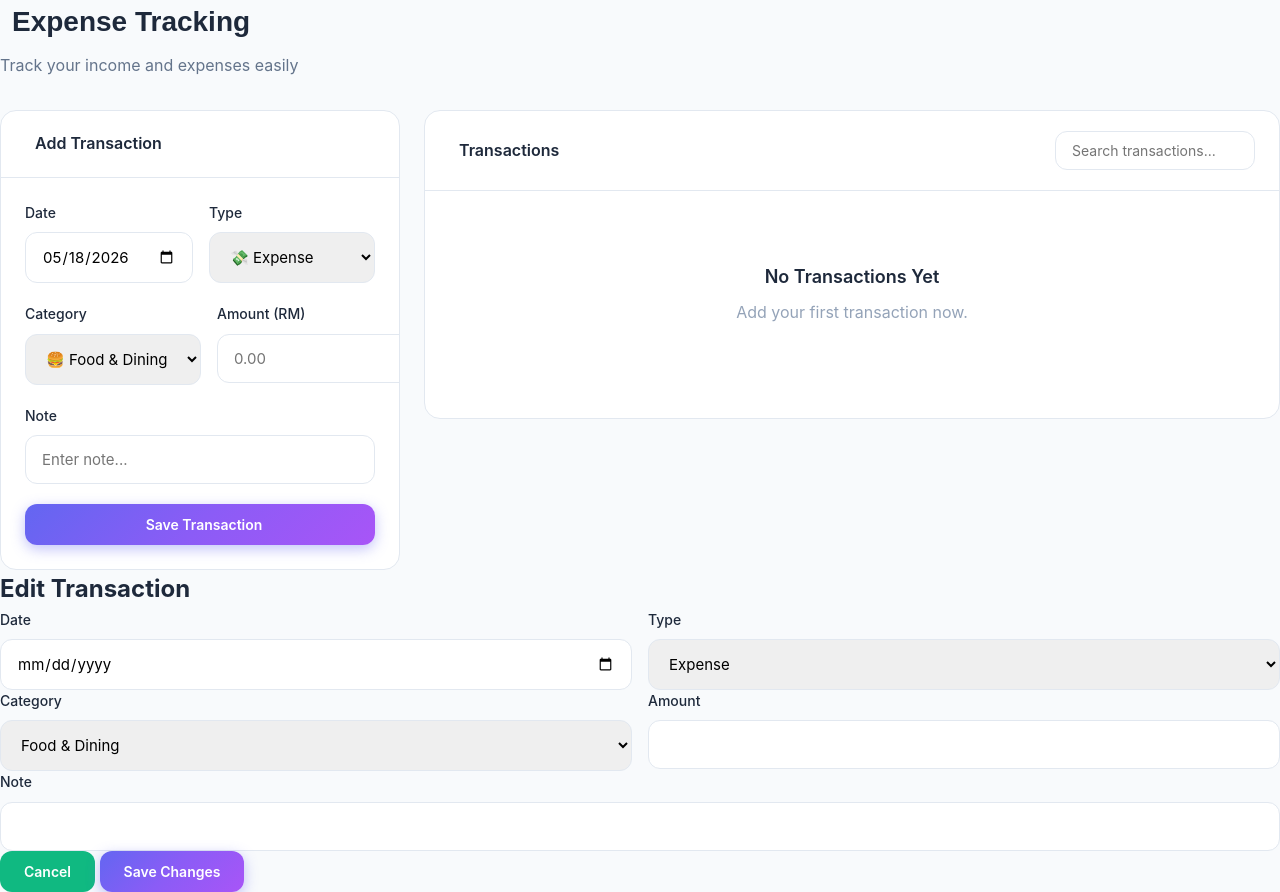
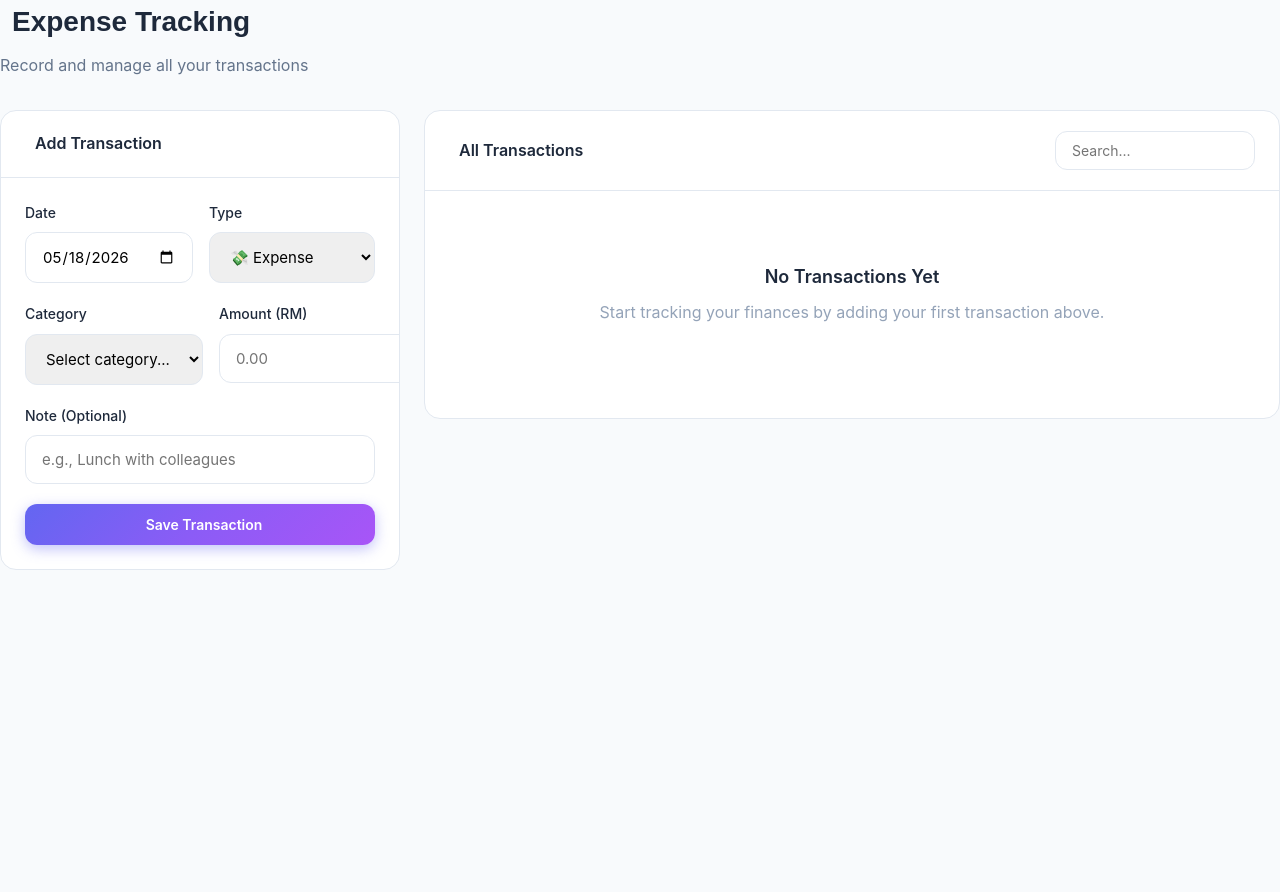
Before and after one commit to jt2911/budget-master, a Flask app: template templates/expenses.html in a window 1280 px wide. After the commit the page ends 570 px from the top, so only its background shows below. Run offline with Flask 3, Linux system fonts and the light colour scheme; the template is opened without the code that fills it, so the values that code supplies are empty.

Commit message:
Add files via upload

```diff
--- a/templates/expenses.html
+++ b/templates/expenses.html
@@ -6,30 +6,29 @@
 <div class="page-container">
     <div class="page-header reveal">
         <div class="page-title">
-            <h1><i class="fas fa-wallet"></i> Expense Tracking</h1>
-            <p>Track your income and expenses easily</p>
+            <h1><i class="fas fa-receipt"></i> Expense Tracking</h1>
+            <p>Record and manage all your transactions</p>
         </div>
     </div>
 
     <div class="page-grid">
-        <!-- Add Transaction -->
+        <!-- Add Transaction Form -->
         <div class="form-section reveal">
-            <div class="card glass-card">
+            <div class="card">
                 <div class="card-header">
                     <h2><i class="fas fa-plus-circle"></i> Add Transaction</h2>
                 </div>
-
                 <div class="card-body">
                     <form method="POST" action="{{ url_for('expenses') }}" class="transaction-form">
                         <div class="form-row">
                             <div class="form-group">
-                                <label>Date</label>
-                                <input type="date" name="date" id="date" required>
+                                <label for="date">Date</label>
+                                <input type="date" id="date" name="date" required
+                                       value="{{ now().strftime('%Y-%m-%d') if now is defined else '' }}">
                             </div>
-
                             <div class="form-group">
-                                <label>Type</label>
-                                <select name="type" required>
+                                <label for="type">Type</label>
+                                <select id="type" name="type" required>
                                     <option value="expense">💸 Expense</option>
                                     <option value="income">💰 Income</option>
                                 </select>
@@ -38,29 +37,32 @@
 
                         <div class="form-row">
                             <div class="form-group">
-                                <label>Category</label>
-                                <select name="category" required>
+                                <label for="category">Category</label>
+                                <select id="category" name="category" required>
+                                    <option value="">Select category...</option>
+                                    <option value="Necessities">🏠 Necessities</option>
                                     <option value="Food & Dining">🍔 Food & Dining</option>
                                     <option value="Transport">🚗 Transport</option>
-                                    <option value="Shopping">🛍 Shopping</option>
                                     <option value="Entertainment">🎮 Entertainment</option>
+                                    <option value="Shopping">🛍️ Shopping</option>
+                                    <option value="Health">💊 Health</option>
                                     <option value="Education">📚 Education</option>
-                                    <option value="Health">💊 Health</option>
-                                    <option value="Bills">📄 Bills</option>
+                                    <option value="Bills">📄 Bills & Utilities</option>
                                     <option value="Savings">💎 Savings</option>
                                     <option value="Others">📦 Others</option>
                                 </select>
                             </div>
-
                             <div class="form-group">
-                                <label>Amount (RM)</label>
-                                <input type="number" step="0.01" min="0.01" name="amount" placeholder="0.00" required>
+                                <label for="amount">Amount (RM)</label>
+                                <input type="number" id="amount" name="amount" required
+                                       min="0.01" step="0.01" placeholder="0.00">
                             </div>
                         </div>
 
                         <div class="form-group">
-                            <label>Note</label>
-                            <input type="text" name="note" placeholder="Enter note...">
+                            <label for="note">Note (Optional)</label>
+                            <input type="text" id="note" name="note"
+                                   placeholder="e.g., Lunch with colleagues">
                         </div>
 
                         <button type="submit" class="btn btn-primary btn-block">
@@ -71,62 +73,49 @@
             </div>
         </div>
 
-        <!-- Transaction List -->
+        <!-- Transactions List -->
         <div class="list-section reveal">
-            <div class="card glass-card">
+            <div class="card">
                 <div class="card-header">
-                    <h2><i class="fas fa-list"></i> Transactions</h2>
-
-                    <input type="text" id="searchTransactions" class="search-input" placeholder="Search transactions...">
+                    <h2><i class="fas fa-list"></i> All Transactions</h2>
+                    <div class="filter-group">
+                        <input type="text" id="searchTransactions" placeholder="Search..." class="search-input">
+                    </div>
                 </div>
-
                 <div class="card-body">
-                    {% if expenses %}
                     <div class="transactions-table-wrapper">
+                        {% if expenses %}
                         <table class="transactions-table">
                             <thead>
                                 <tr>
                                     <th>Date</th>
                                     <th>Category</th>
+                                    <th>Note</th>
                                     <th>Type</th>
                                     <th>Amount</th>
-                                    <th>Note</th>
                                     <th>Actions</th>
                                 </tr>
                             </thead>
-
                             <tbody id="transactionsBody">
-                                {% for expense in expenses %}
-                                <tr>
+                                {% for expense in expenses|reverse %}
+                                <tr class="transaction-row {{ expense.type }}">
                                     <td>{{ expense.date }}</td>
-
                                     <td>
-                                        <span class="category-badge">
-                                            {{ expense.category }}
+                                        <span class="category-badge">{{ expense.category }}</span>
+                                    </td>
+                                    <td class="note-cell">{{ expense.note or '-' }}</td>
+                                    <td>
+                                        <span class="type-badge {{ expense.type }}">
+                                            {{ expense.type|capitalize }}
                                         </span>
                                     </td>
-
+                                    <td class="amount-cell {{ expense.type }}">
+                                        {% if expense.type == 'income' %}+{% else %}-{% endif %}RM{{ "%.2f"|format(expense.amount) }}
+                                    </td>
                                     <td>
-                                        {% if expense.type == 'income' %}
-                                        <span class="type-badge income">Income</span>
-                                        {% else %}
-                                        <span class="type-badge expense">Expense</span>
-                                        {% endif %}
-                                    </td>
-
-                                    <td class="amount-cell {{ expense.type }}">
-                                        {% if expense.type == 'income' %}
-                                            +RM{{ '%.2f'|format(expense.amount) }}
-                                        {% else %}
-                                            -RM{{ '%.2f'|format(expense.amount) }}
-                                        {% endif %}
-                                    </td>
-
-                                    <td>{{ expense.note or '-' }}</td>
-
-                                    <td>
-                                        <button type="button"
-                                            class="btn-icon edit"
+                                        <!-- Edit Button -->
+                                        <button type="button" class="btn-icon edit"
+                                            title="Edit"
                                             onclick="openEditModal(
                                                 '{{ expense.id }}',
                                                 '{{ expense.date }}',
@@ -134,16 +123,13 @@
                                                 '{{ expense.category }}',
                                                 '{{ expense.amount }}',
                                                 '{{ expense.note or '' }}'
-                                            )">
-                                            <i class="fas fa-edit"></i>
+                                            )">Edit
+                                            <i class="fas fa-pencil-alt"></i>
                                         </button>
-
-                                        <form method="POST"
-                                            action="{{ url_for('delete_expense', expense_id=expense.id) }}"
-                                            style="display:inline;"
-                                            onsubmit="return confirm('Delete this transaction?')">
-
-                                            <button type="submit" class="btn-icon danger">
+                                        <!-- Delete Button -->
+                                        <form method="POST" action="{{ url_for('delete_expense', expense_id=expense.id) }}"
+                                              style="display: inline;" onsubmit="return confirm('Delete this transaction?')">
+                                            <button type="submit" class="btn-icon danger" title="Delete">Delete
                                                 <i class="fas fa-trash"></i>
                                             </button>
                                         </form>
@@ -152,71 +138,74 @@
                                 {% endfor %}
                             </tbody>
                         </table>
+                        {% else %}
+                        <div class="empty-state">
+                            <i class="fas fa-receipt"></i>
+                            <h3>No Transactions Yet</h3>
+                            <p>Start tracking your finances by adding your first transaction above.</p>
+                        </div>
+                        {% endif %}
                     </div>
-                    {% else %}
-                    <div class="empty-state">
-                        <i class="fas fa-receipt"></i>
-                        <h3>No Transactions Yet</h3>
-                        <p>Add your first transaction now.</p>
-                    </div>
-                    {% endif %}
                 </div>
             </div>
         </div>
     </div>
 </div>
 
-<!-- Edit Modal -->
-<div id="editModal" class="modal-overlay">
-    <div class="modal-box">
-        <h2>Edit Transaction</h2>
-
-        <form method="POST" id="editForm">
+<!-- ── Edit Modal ── -->
+<div id="editModal" style="display:none; position:fixed; inset:0; background:rgba(0,0,0,0.45);
+     z-index:1000; align-items:center; justify-content:center;">
+    <div style="background:#8c55fb; border-radius:12px; padding:1.5rem; width:100%; max-width:500px; margin:1rem;">
+        <h3 style="margin:0 0 1.25rem; font-size:1.1rem;">
+            <i class="fas fa-pencil-alt"></i> Edit Transaction
+        </h3>
+        <form method="POST" id="editForm" action="">
             <div class="form-row">
                 <div class="form-group">
-                    <label>Date</label>
-                    <input type="date" name="date" id="edit_date" required>
+                    <label for="edit_date">Date</label>
+                    <input type="date" id="edit_date" name="date" required>
                 </div>
-
                 <div class="form-group">
-                    <label>Type</label>
-                    <select name="type" id="edit_type" required>
-                        <option value="expense">Expense</option>
-                        <option value="income">Income</option>
+                    <label for="edit_type">Type</label>
+                    <select id="edit_type" name="type" required>
+                        <option value="expense">💸 Expense</option>
+                        <option value="income">💰 Income</option>
                     </select>
                 </div>
             </div>
-
             <div class="form-row">
                 <div class="form-group">
-                    <label>Category</label>
-                    <select name="category" id="edit_category" required>
-                        <option value="Food & Dining">Food & Dining</option>
-                        <option value="Transport">Transport</option>
-                        <option value="Shopping">Shopping</option>
-                        <option value="Entertainment">Entertainment</option>
-                        <option value="Education">Education</option>
-                        <option value="Health">Health</option>
-                        <option value="Bills">Bills</option>
-                        <option value="Savings">Savings</option>
-                        <option value="Others">Others</option>
+                    <label for="edit_category">Category</label>
+                    <select id="edit_category" name="category" required>
+                        <option value="Necessities">🏠 Necessities</option>
+                        <option value="Food & Dining">🍔 Food & Dining</option>
+                        <option value="Transport">🚗 Transport</option>
+                        <option value="Entertainment">🎮 Entertainment</option>
+                        <option value="Shopping">🛍️ Shopping</option>
+                        <option value="Health">💊 Health</option>
+                        <option value="Education">📚 Education</option>
+                        <option value="Bills">📄 Bills & Utilities</option>
+                        <option value="Savings">💎 Savings</option>
+                        <option value="Others">📦 Others</option>
                     </select>
                 </div>
-
                 <div class="form-group">
-                    <label>Amount</label>
-                    <input type="number" step="0.01" name="amount" id="edit_amount" required>
+                    <label for="edit_amount">Amount (RM)</label>
+                    <input type="number" id="edit_amount" name="amount" required
+                           min="0.01" step="0.01" placeholder="0.00">
                 </div>
             </div>
-
             <div class="form-group">
-                <label>Note</label>
-                <input type="text" name="note" id="edit_note">
+                <label for="edit_note">Note (Optional)</label>
+                <input type="text" id="edit_note" name="note" placeholder="e.g., Lunch with colleagues">
             </div>
-
-            <div class="modal-actions">
-                <button type="button" class="btn btn-secondary" onclick="closeEditModal()">Cancel</button>
-                <button type="submit" class="btn btn-primary">Save Changes</button>
+            <div style="display:flex; gap:0.75rem; margin-top:1.25rem; justify-content:flex-end;">
+                <button type="button" class="btn btn-secondary" onclick="closeEditModal()">
+                    Cancel
+                </button>
+                <button type="submit" class="btn btn-primary">
+                    <i class="fas fa-save"></i> Save Changes
+                </button>
             </div>
         </form>
     </div>
@@ -225,24 +214,19 @@
 
 {% block scripts %}
 <script>
+// Search functionality
+document.getElementById('searchTransactions')?.addEventListener('input', function(e) {
+    const search = e.target.value.toLowerCase();
+    document.querySelectorAll('#transactionsBody tr').forEach(row => {
+        const text = row.textContent.toLowerCase();
+        row.style.display = text.includes(search) ? '' : 'none';
+    });
+});
+
+// Set default date
 document.getElementById('date').valueAsDate = new Date();
 
-// Search
-const searchInput = document.getElementById('searchTransactions');
-
-if (searchInput) {
-    searchInput.addEventListener('input', function(e) {
-        const value = e.target.value.toLowerCase();
-
-        document.querySelectorAll('#transactionsBody tr').forEach(row => {
-            row.style.display = row.textContent.toLowerCase().includes(value)
-                ? ''
-                : 'none';
-        });
-    });
-}
-
-// Edit Modal
+// ── Edit Modal ──
 function openEditModal(id, date, type, category, amount, note) {
     document.getElementById('editForm').action = '/edit_expense/' + id;
     document.getElementById('edit_date').value = date;
@@ -251,19 +235,17 @@
     document.getElementById('edit_amount').value = amount;
     document.getElementById('edit_note').value = note;
 
-    document.getElementById('editModal').style.display = 'flex';
+    const modal = document.getElementById('editModal');
+    modal.style.display = 'flex';
 }
 
 function closeEditModal() {
     document.getElementById('editModal').style.display = 'none';
 }
 
-window.onclick = function(event) {
-    const modal = document.getElementById('editModal');
-
-    if (event.target === modal) {
-        closeEditModal();
-    }
-}
+// Close modal when clicking the backdrop
+document.getElementById('editModal').addEventListener('click', function(e) {
+    if (e.target === this) closeEditModal();
+});
 </script>
 {% endblock %}
```
Also changed, not shown: templates/budget.html (+84 -79 lines).
